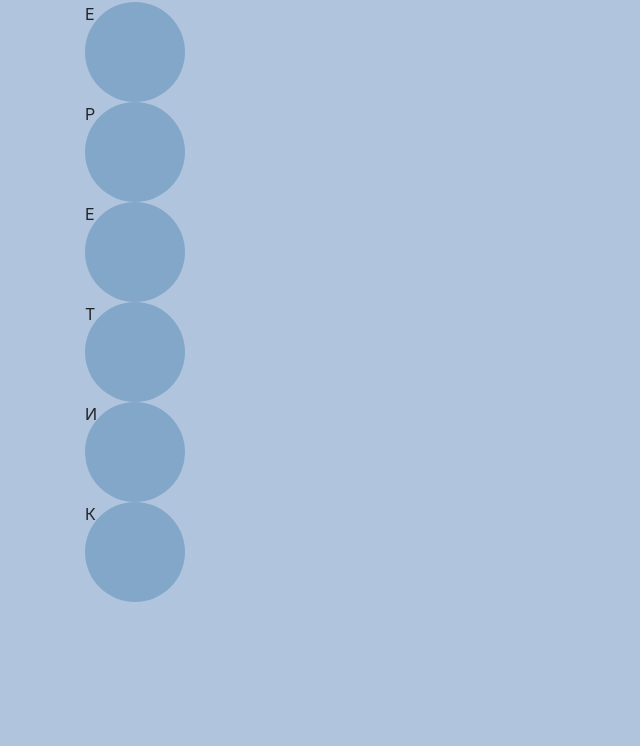
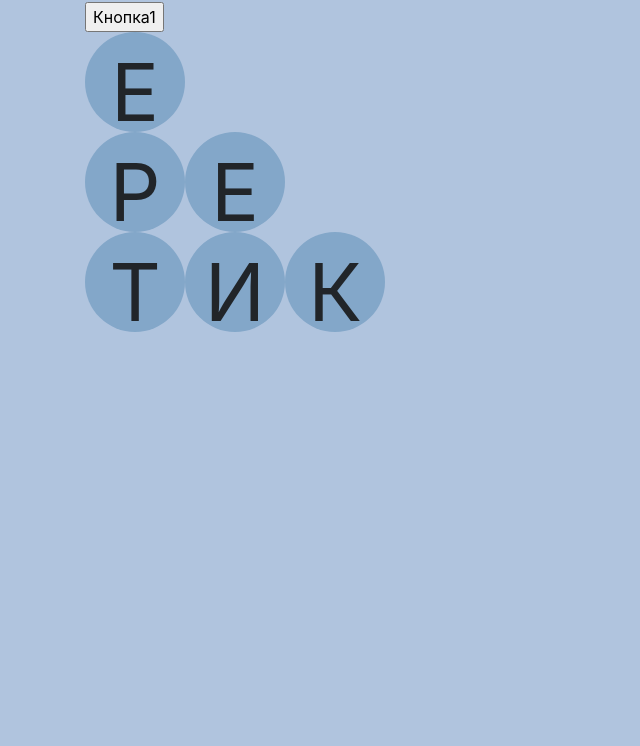
Before and after one commit to yaplans/eretic, a plain HTML site: page index.html in a window 1280 px wide. Shown: the part 54-800 px from the top of the page, without its empty margins (0-640 px from the left). Drawn offline with nearby package versions, Linux system fonts and the light colour scheme.

Commit message:
Вт сен  3 18:06:48 +06 2019

```diff
--- a/index.html
+++ b/index.html
@@ -13,16 +13,18 @@
 	<link href="style.css" rel="stylesheet">
   </head>
   <body>
-		<div class="container">
+	<div class="container">
 		 <h1>Мой Сайт_</h1>
-<div>
+		 <input type="button" value="Кнопка1" name="m_button1">
+
+		<div class="s1" id="s1">
 			 <div class="d1">
 				 <div>
 					 Е
 				 </div>
 			 </div>
-</div>
-<div>
+		</div>
+		<div class="s2" id="s2">
 			 <div class="d1">
 				 <div>
 					 Р
@@ -33,8 +35,8 @@
 					 Е
 				 </div>
 			 </div>
-</div>
-<div>
+		</div>
+		<div class="s3" id="s3">
 			 <div class="d1">
 				 <div>
 					 Т
@@ -50,7 +52,8 @@
 					 К
 				 </div>
 			 </div>
-</div>
 		</div>
+	</div>
+	<script src="./js.js"></script>
   </body>
 </html>
--- /dev/null
+++ b/js.js
@@ -0,0 +1,16 @@
+//~ alert("Вот!");
+
+window.onload = start();
+
+function start(){
+	alert("Вот!");
+	var obj = document.getElementById("s1");
+	obj.classList.add("s1-move");
+
+	var obj = document.getElementById("s2");
+	obj.classList.add("s2-move");
+
+	var obj = document.getElementById("s3");
+	obj.classList.add("s3-move");
+
+}
--- a/style.css
+++ b/style.css
@@ -1,11 +1,63 @@
 body {
-background-color:#b0c4de;
+	background-color:#b0c4de;
 }
 
+/*
+ * и четные и нечетные
+.d1:nth-child(even), .d1:nth-child(odd) {
+* тоже самое
+* .d1:nth-child(n) {
+* т.е. каждый n-ый
+*/
+.d1:nth-child(n) {
+font-size: 5em;
+text-align: center;
+}
 
 .d1 {
-width: 100px;
-height: 100px;
-background: #83A7C9;
-border-radius: 50%;
+	width: 100px;
+	height: 100px;
+	background: #83A7C9;
+	border-radius: 50%;
+	width: 100px;
+
 }
+
+.s2 {
+	display: grid;
+	grid-template-rows: 1fr;
+	grid-template-columns: 1fr 1fr;
+	width: 100px;}
+.s3 {
+	display:grid;
+	grid-template-rows: 1fr;
+	grid-template-columns: 1fr 1fr 1fr;
+	width: 100px;
+}
+
+.s1{
+transition: all 0.5s ease-in-out;
+transform: translateY(-1000px);
+}
+
+.s1-move{
+transform: translateY(0px);
+}
+
+.s2{
+transition: all 0.5s ease-in-out;
+transform: translateY(-1000px);
+}
+
+.s2-move{
+transform: translateY(0px);
+}
+
+.s3{
+transition: all 0.5s ease-in-out;
+transform: translateY(-1000px);
+}
+
+.s3-move{
+transform: translateY(0px);
+}
```
